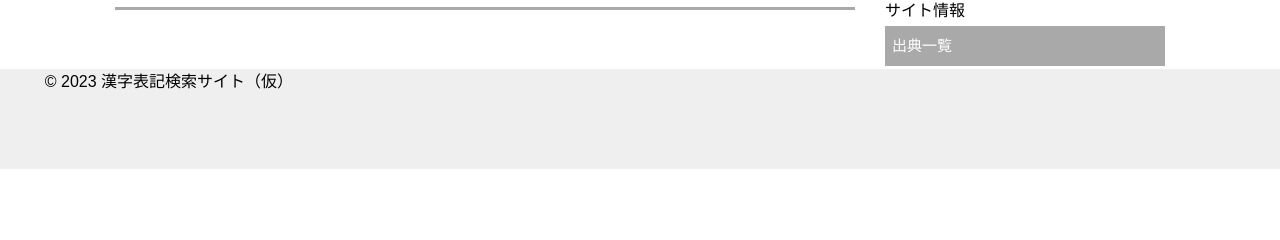
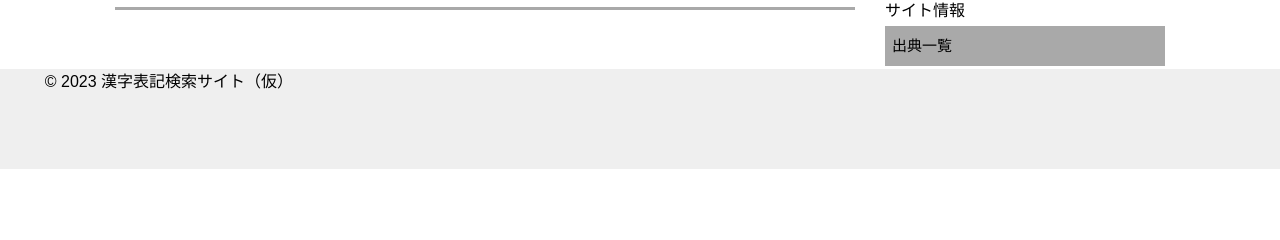
Before and after one commit to Moctai/kanjiproject, a Django app: template kanjiapp/templates/tags.html in a window 1280 px wide, with the pointer over the restyled element. Shown: the part 230-470 px from the top of the page. Run offline with Django 4.2, Linux system fonts and the light colour scheme; the template is opened without the code that fills it, so the values that code supplies are empty.

Commit message:
style.css

```diff
--- a/kanjiapp/static/css/style.css
+++ b/kanjiapp/static/css/style.css
@@ -118,7 +118,6 @@ select {
 
 .menu_list li a:hover {
     background-color: darkgray;
-    color: #FFF;
 }
 
 .menu_list_rand {
```
